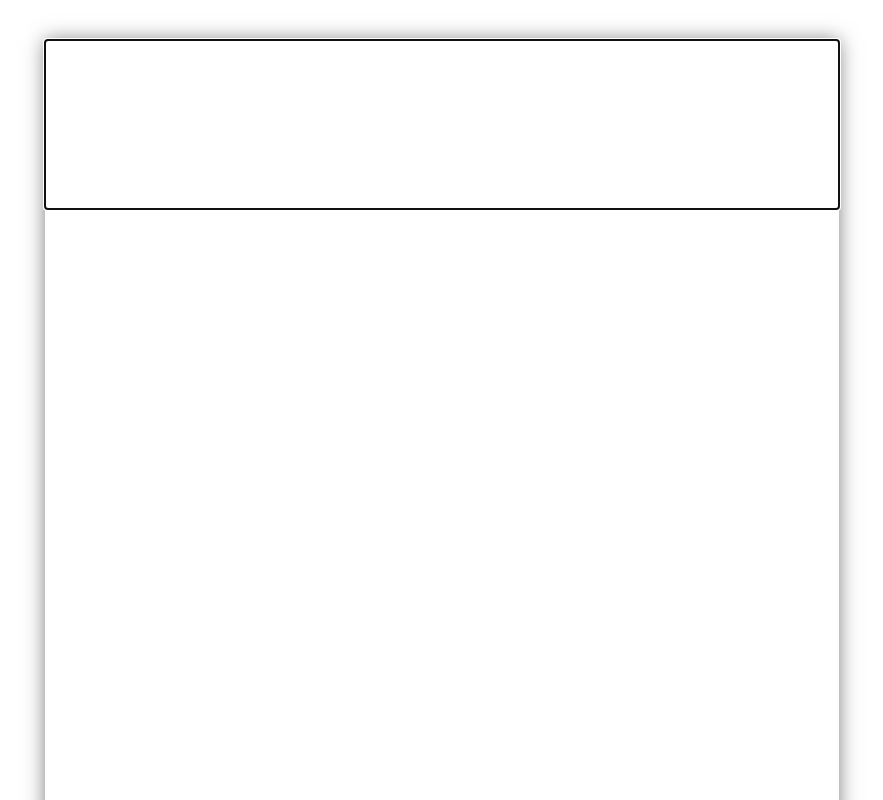
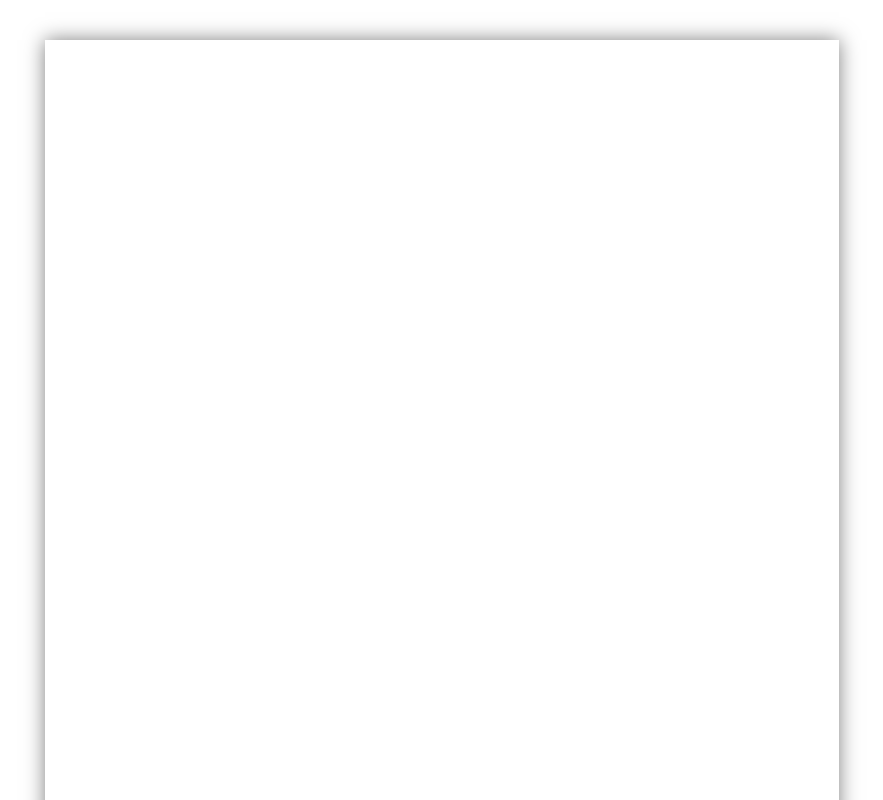
Before and after one commit to vuonghuuthien/Page-in-A4-size-in-Angular-9, an Angular app: page / in a window 1280 px wide. Shown: the top 800 px of the page, without its empty margins (198-1081 px from the left). Built offline with nearby package versions, Linux system fonts and the light colour scheme.

Commit message:
Oh yeaz!!!

```diff
--- a/src/app/app.component.scss
+++ b/src/app/app.component.scss
@@ -6,6 +6,6 @@
     box-sizing: border-box;
     .content {
         overflow: auto;
-        // outline: 0;
+        outline: 0;
     }
 }
```
